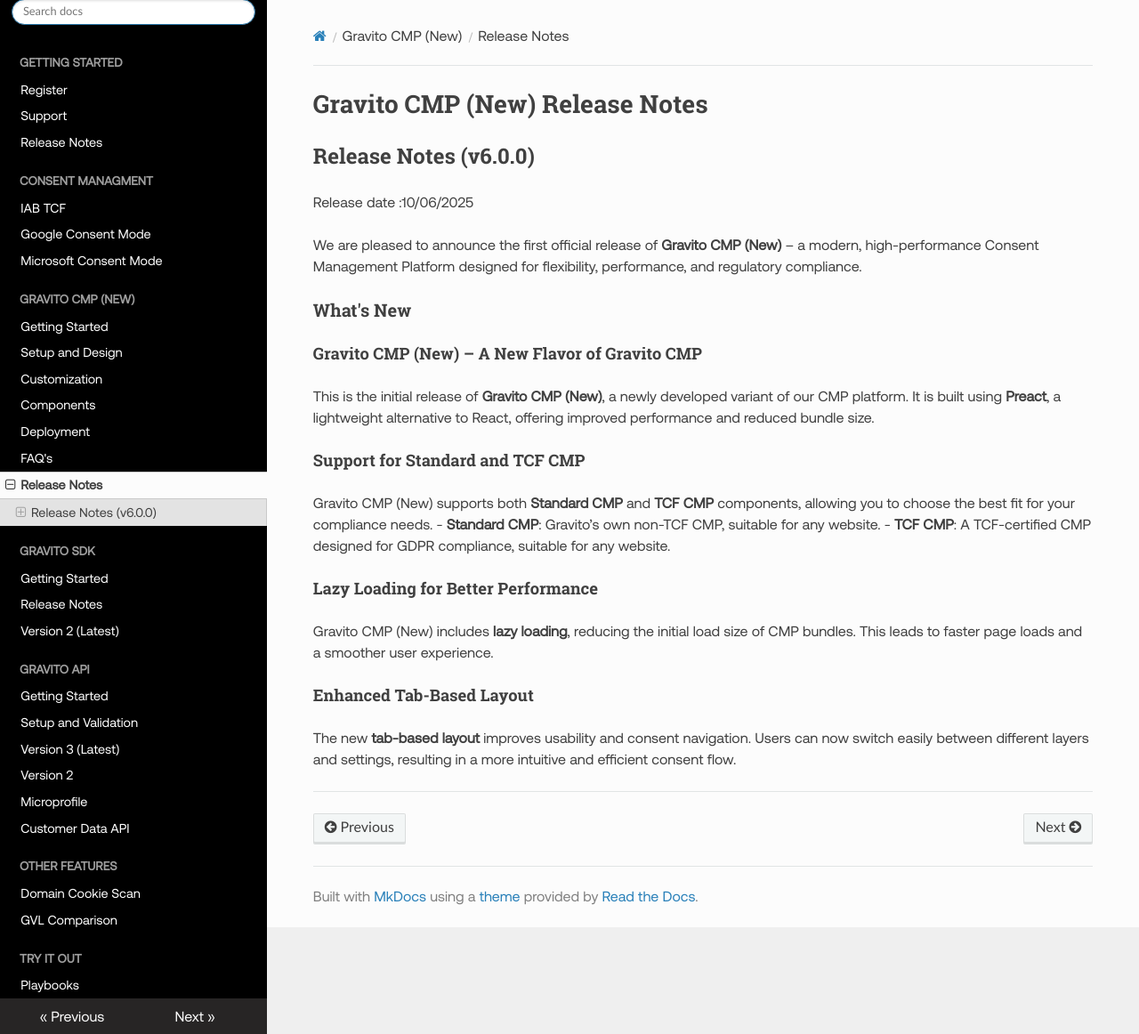
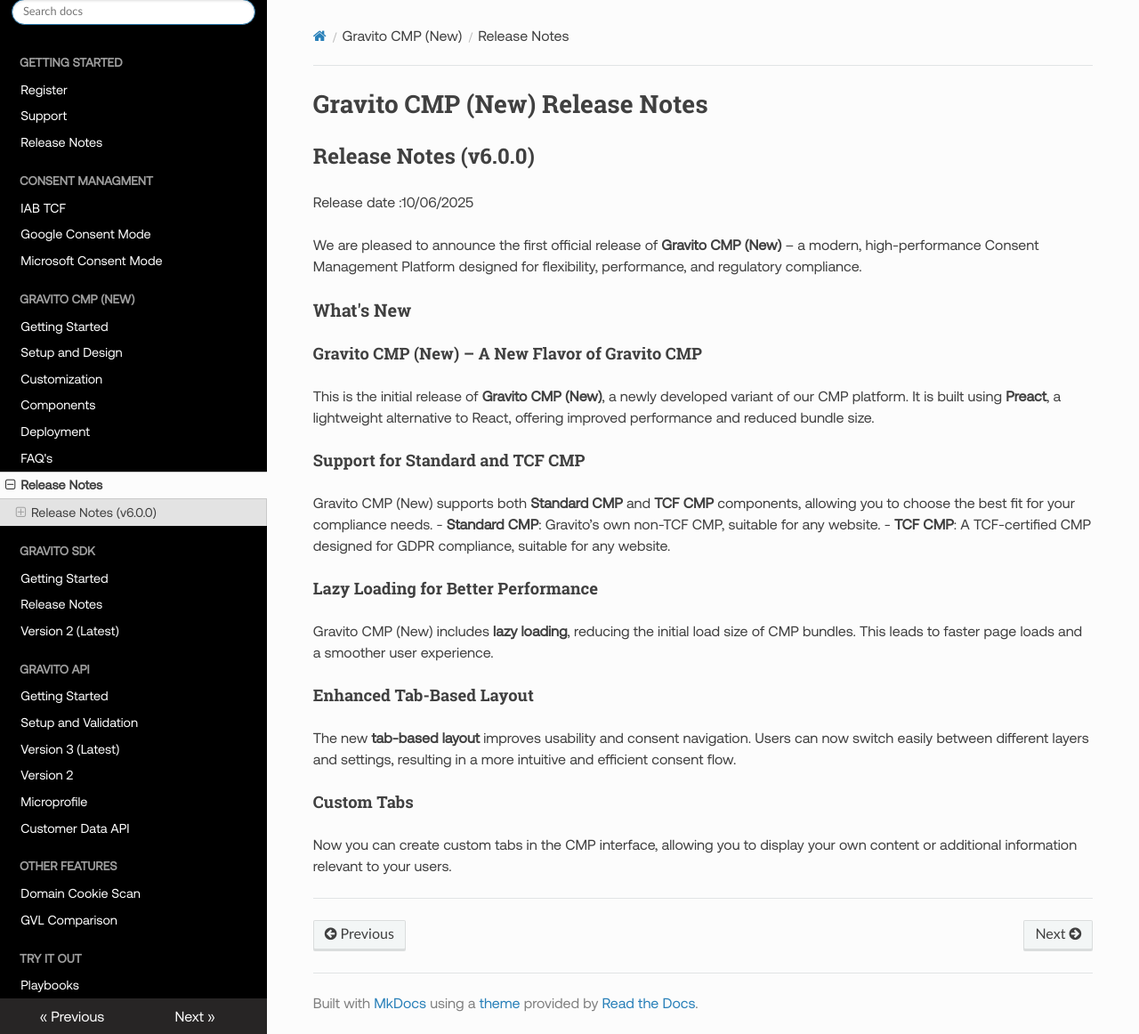
Before and after one commit to GravitoLtd/gravitoltd.github.io, an MkDocs documentation site: the page built from docs/Gravito_V6_CMP/Release_Notes.md, in a window 1280 px wide and 1162 px high. Shown: the whole window at 89% size. Built offline with MkDocs 1.6.1, drawn with Linux system fonts in a browser that asks for light colours; nearby versions of some CDN libraries; comment, search, counter and statistics services are not loaded.

```diff
--- a/docs/Gravito_V6_CMP/Release_Notes.md
+++ b/docs/Gravito_V6_CMP/Release_Notes.md
@@ -24,4 +24,7 @@ Gravito CMP (New) includes **lazy loading**, reducing the initial load size of C
 #### Enhanced Tab-Based Layout
 The new **tab-based layout** improves usability and consent navigation. Users can now switch easily between different layers and settings, resulting in a more intuitive and efficient consent flow.
 
+#### Custom Tabs
+Now you can create custom tabs in the CMP interface, allowing you to display your own content or additional information relevant to your users.
+
 ---
```
Also changed, not shown: docs/Other_Features/Domain_Cookie_Scan.md (+1 -1 lines), docs/img/domaincookiescan/adddomain.png, docs/img/domaincookiescan/uploaddomaincookiescan.png.
